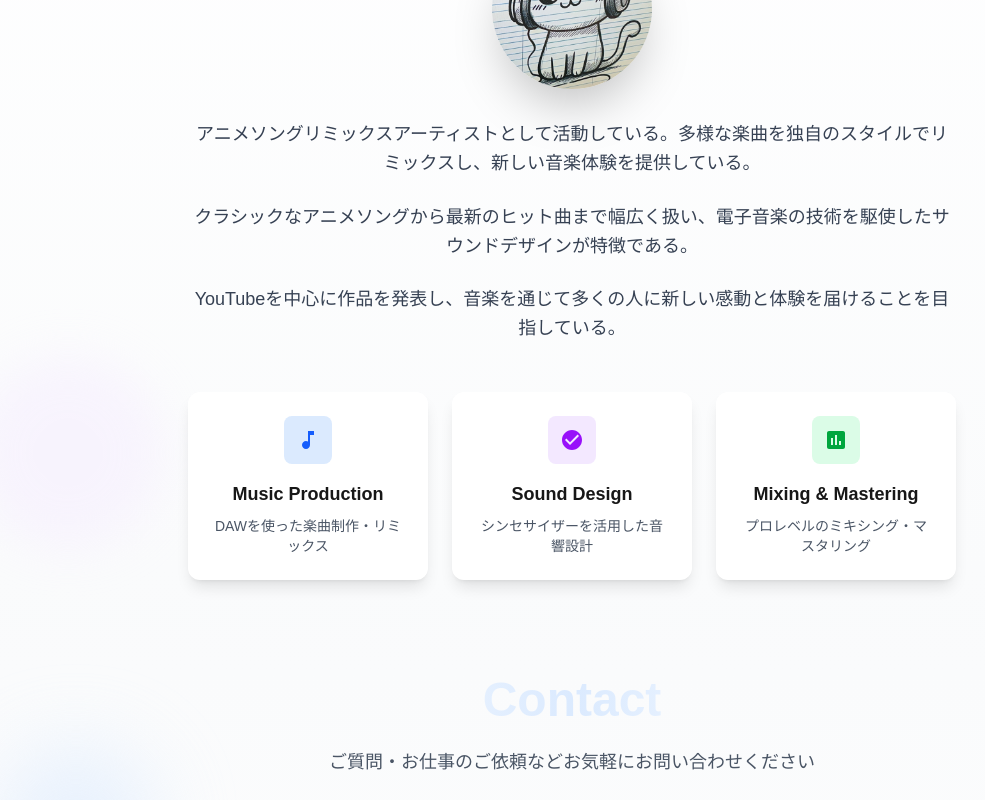
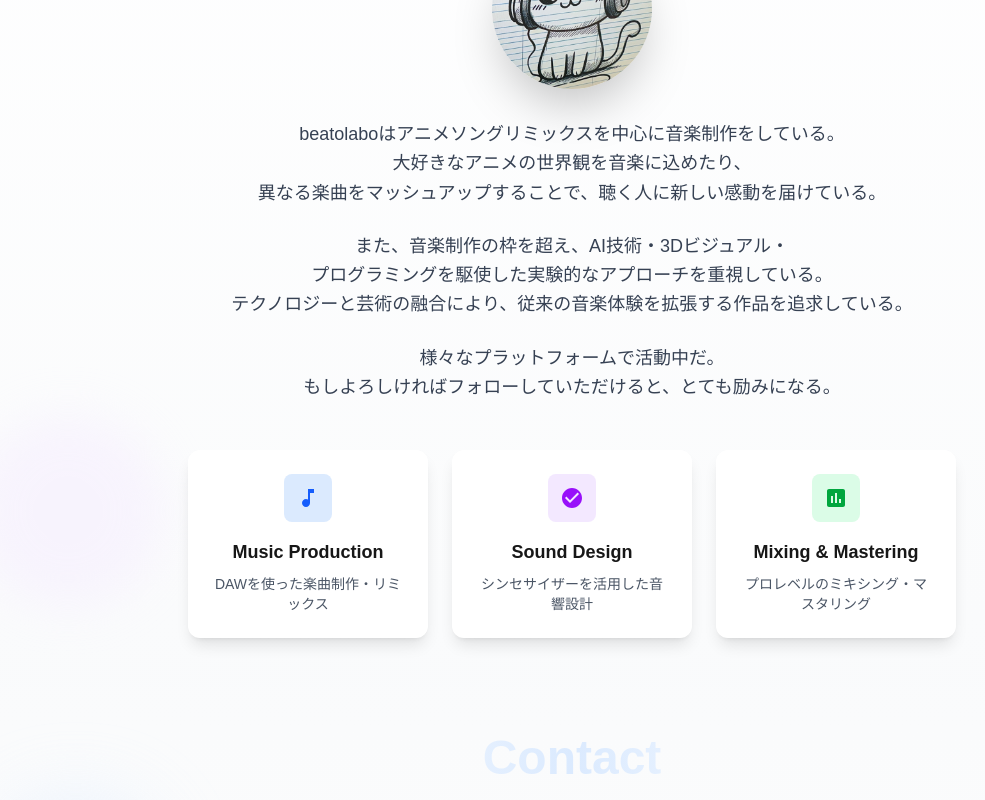
Before and after one commit to beatolabo/portfolio, a Next.js app: page / in a window 1280 px wide. Shown: the part 1000-1800 px from the top of the page, without its empty margins (68-1053 px from the left). Built offline with nearby package versions, Linux system fonts and the light colour scheme.

Commit message:
ProfileSectionコンポーネントの自己紹介テキストを更新し、内容を具体的にした。また、テキストのスタイルにwordBreak、overflowWrap、textWrapのプロパティを追加した。

```diff
--- a/src/components/sections/ProfileSection.tsx
+++ b/src/components/sections/ProfileSection.tsx
@@ -134,11 +134,11 @@ export default function ProfileSection() {
           </motion.div>
 
           {/* 自己紹介テキスト */}
-          <motion.div className="space-y-6 text-lg text-gray-700 dark:text-gray-300">
+          <motion.div className="space-y-6 text-lg text-gray-700 dark:text-gray-300" style={{ wordBreak: 'keep-all', overflowWrap: 'anywhere', textWrap: 'balance' }}>
             {[
-              "アニメソングリミックスアーティストとして活動している。多様な楽曲を独自のスタイルでリミックスし、新しい音楽体験を提供している。",
-              "クラシックなアニメソングから最新のヒット曲まで幅広く扱い、電子音楽の技術を駆使したサウンドデザインが特徴である。",
-              "YouTubeを中心に作品を発表し、音楽を通じて多くの人に新しい感動と体験を届けることを目指している。"
+              "beatolaboはアニメソングリミックスを中心に音楽制作をしている。大好きなアニメの世界観を音楽に込めたり、異なる楽曲をマッシュアップすることで、聴く人に新しい感動を届けている。",
+              "また、音楽制作の枠を超え、AI技術・3Dビジュアル・プログラミングを駆使した実験的なアプローチを重視している。テクノロジーと芸術の融合により、従来の音楽体験を拡張する作品を追求している。",
+              "様々なプラットフォームで活動中だ。もしよろしければフォローしていただけると、とても励みになる。"
             ].map((text, index) => (
               <motion.p
                 key={index}
```
